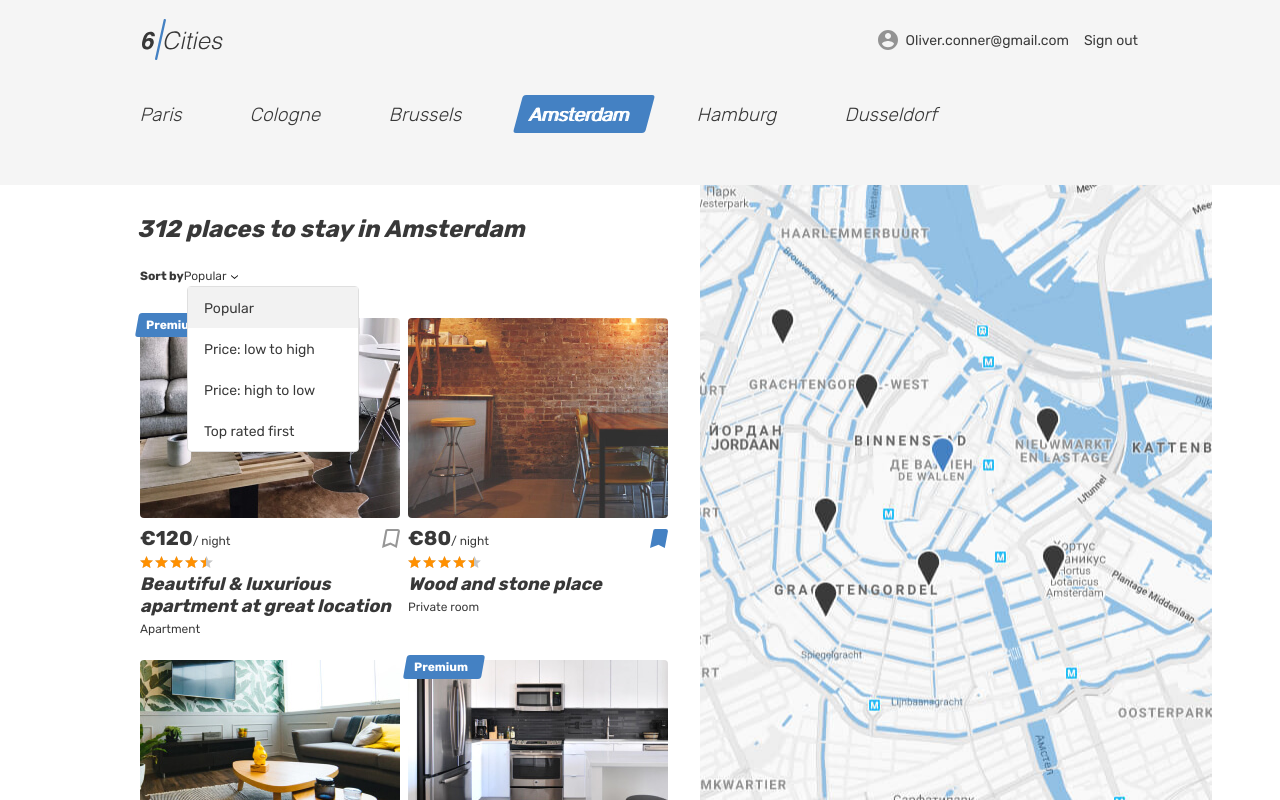
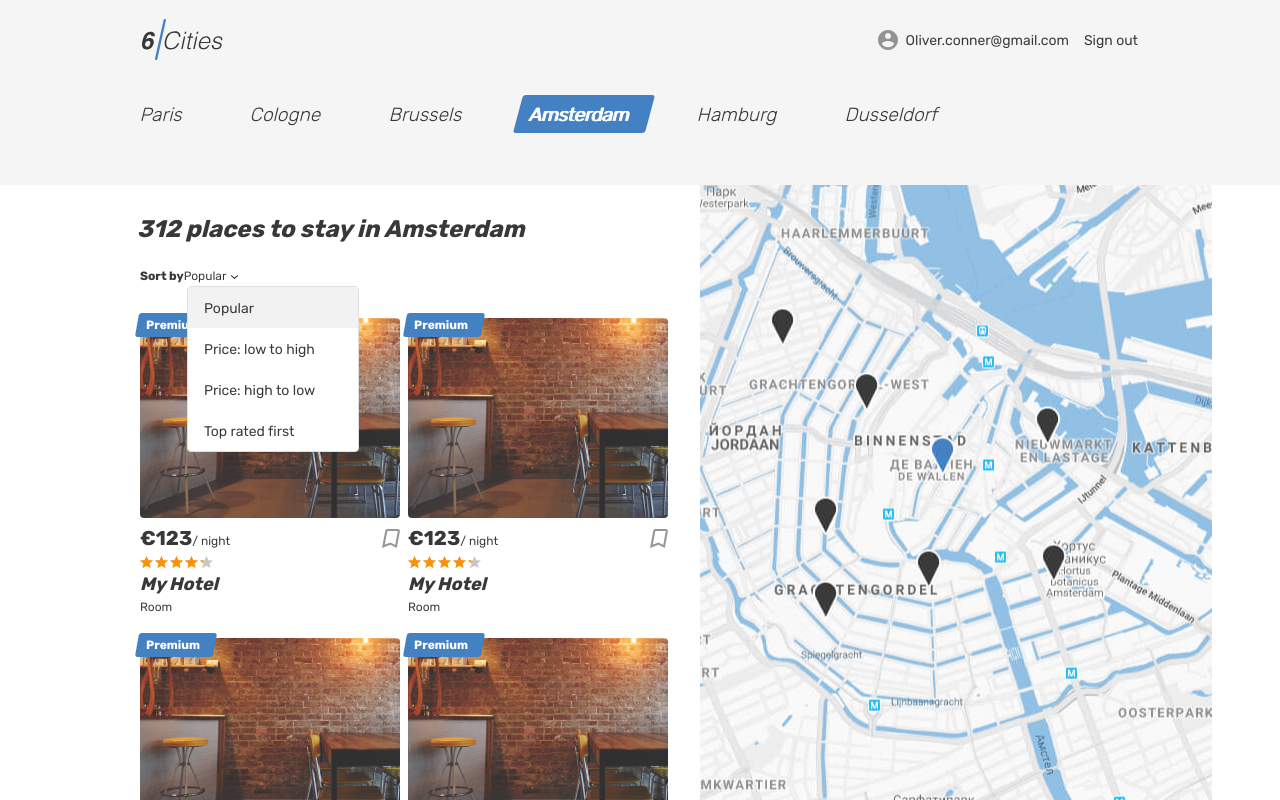
Before and after one commit to talexden/1679727-six-cities-8, a React (Create React App) app in the folder project/: page / in a window 1280 px wide. Built offline with nearby package versions, Linux system fonts and the light colour scheme.

Commit message:
2.11.3 подключает компонент карточки

```diff
--- a/project/src/components/app/app.tsx
+++ b/project/src/components/app/app.tsx
@@ -1,12 +1,19 @@
 import MainScreen from '../main-screen/main-screen';
 
-type AppScreenProps = {
-  rating: number;
+type AppProps = {
+  host: {
+    rating: number;
+    isPremium: boolean,
+    price : number,
+    title: string,
+    type: string,
+    previewImage: string,
+  },
 }
 
-function App(hotel: AppScreenProps): JSX.Element {
+function App(data: AppProps): JSX.Element {
   return (
-    <MainScreen rating = {hotel.rating}/>
+    <MainScreen host={data.host}/>
   );
 }
 
--- a/project/src/components/main-screen/main-screen.tsx
+++ b/project/src/components/main-screen/main-screen.tsx
@@ -1,12 +1,17 @@
+import PlaceCardScreen from '../place-card-component/place-card-component';
+
 type MainScreenProps = {
-  rating: number;
+  host: {
+    rating: number;
+    isPremium: boolean,
+    price : number,
+    title: string,
+    type: string,
+    previewImage: string,
+  },
 }
 
-function MainScreen(hotel: MainScreenProps): JSX.Element {
-  const ratingStyle = {
-    width: `${hotel.rating * 20}%`,
-  };
-
+function MainScreen(data: MainScreenProps): JSX.Element {
   return (
     <div className="page page--gray page--main">
       <header className="header">
@@ -96,171 +101,11 @@ function MainScreen(hotel: MainScreenProps): JSX.Element {
                 </ul>
               </form>
               <div className="cities__places-list places__list tabs__content">
-                <article className="cities__place-card place-card">
-                  <div className="place-card__mark">
-                    <span>Premium</span>
-                  </div>
-                  <div className="cities__image-wrapper place-card__image-wrapper">
-                    <a href="#">
-                      <img className="place-card__image" src="img/apartment-01.jpg" width="260" height="200" alt="Place image" />
-                    </a>
-                  </div>
-                  <div className="place-card__info">
-                    <div className="place-card__price-wrapper">
-                      <div className="place-card__price">
-                        <b className="place-card__price-value">&euro;120</b>
-                        <span className="place-card__price-text">&#47;&nbsp;night</span>
-                      </div>
-                      <button className="place-card__bookmark-button button" type="button">
-                        <svg className="place-card__bookmark-icon" width="18" height="19">
-                          <use href="#icon-bookmark"></use>
-                        </svg>
-                        <span className="visually-hidden">To bookmarks</span>
-                      </button>
-                    </div>
-                    <div className="place-card__rating rating">
-                      <div className="place-card__stars rating__stars">
-                        <span style={ratingStyle}></span>
-                        <span className="visually-hidden">Rating</span>
-                      </div>
-                    </div>
-                    <h2 className="place-card__name">
-                      <a href="#">Beautiful &amp; luxurious apartment at great location</a>
-                    </h2>
-                    <p className="place-card__type">Apartment</p>
-                  </div>
-                </article>
-
-                <article className="cities__place-card place-card">
-                  <div className="cities__image-wrapper place-card__image-wrapper">
-                    <a href="#">
-                      <img className="place-card__image" src="img/room.jpg" width="260" height="200" alt="Place image" />
-                    </a>
-                  </div>
-                  <div className="place-card__info">
-                    <div className="place-card__price-wrapper">
-                      <div className="place-card__price">
-                        <b className="place-card__price-value">&euro;80</b>
-                        <span className="place-card__price-text">&#47;&nbsp;night</span>
-                      </div>
-                      <button className="place-card__bookmark-button place-card__bookmark-button--active button" type="button">
-                        <svg className="place-card__bookmark-icon" width="18" height="19">
-                          <use href="#icon-bookmark"></use>
-                        </svg>
-                        <span className="visually-hidden">In bookmarks</span>
-                      </button>
-                    </div>
-                    <div className="place-card__rating rating">
-                      <div className="place-card__stars rating__stars">
-                        <span style={ratingStyle}></span>
-                        <span className="visually-hidden">Rating</span>
-                      </div>
-                    </div>
-                    <h2 className="place-card__name">
-                      <a href="#">Wood and stone place</a>
-                    </h2>
-                    <p className="place-card__type">Private room</p>
-                  </div>
-                </article>
-
-                <article className="cities__place-card place-card">
-                  <div className="cities__image-wrapper place-card__image-wrapper">
-                    <a href="#">
-                      <img className="place-card__image" src="img/apartment-02.jpg" width="260" height="200" alt="Place image" />
-                    </a>
-                  </div>
-                  <div className="place-card__info">
-                    <div className="place-card__price-wrapper">
-                      <div className="place-card__price">
-                        <b className="place-card__price-value">&euro;132</b>
-                        <span className="place-card__price-text">&#47;&nbsp;night</span>
-                      </div>
-                      <button className="place-card__bookmark-button button" type="button">
-                        <svg className="place-card__bookmark-icon" width="18" height="19">
-                          <use href="#icon-bookmark"></use>
-                        </svg>
-                        <span className="visually-hidden">To bookmarks</span>
-                      </button>
-                    </div>
-                    <div className="place-card__rating rating">
-                      <div className="place-card__stars rating__stars">
-                        <span style={ratingStyle}></span>
-                        <span className="visually-hidden">Rating</span>
-                      </div>
-                    </div>
-                    <h2 className="place-card__name">
-                      <a href="#">Canal View Prinsengracht</a>
-                    </h2>
-                    <p className="place-card__type">Apartment</p>
-                  </div>
-                </article>
-
-                <article className="cities__place-card place-card">
-                  <div className="place-card__mark">
-                    <span>Premium</span>
-                  </div>
-                  <div className="cities__image-wrapper place-card__image-wrapper">
-                    <a href="#">
-                      <img className="place-card__image" src="img/apartment-03.jpg" width="260" height="200" alt="Place image" />
-                    </a>
-                  </div>
-                  <div className="place-card__info">
-                    <div className="place-card__price-wrapper">
-                      <div className="place-card__price">
-                        <b className="place-card__price-value">&euro;180</b>
-                        <span className="place-card__price-text">&#47;&nbsp;night</span>
-                      </div>
-                      <button className="place-card__bookmark-button button" type="button">
-                        <svg className="place-card__bookmark-icon" width="18" height="19">
-                          <use href="#icon-bookmark"></use>
-                        </svg>
-                        <span className="visually-hidden">To bookmarks</span>
-                      </button>
-                    </div>
-                    <div className="place-card__rating rating">
-                      <div className="place-card__stars rating__stars">
-                        <span style={ratingStyle}></span>
-                        <span className="visually-hidden">Rating</span>
-                      </div>
-                    </div>
-                    <h2 className="place-card__name">
-                      <a href="#">Nice, cozy, warm big bed apartment</a>
-                    </h2>
-                    <p className="place-card__type">Apartment</p>
-                  </div>
-                </article>
-
-                <article className="cities__place-card place-card">
-                  <div className="cities__image-wrapper place-card__image-wrapper">
-                    <a href="#">
-                      <img className="place-card__image" src="img/room.jpg" width="260" height="200" alt="Place image" />
-                    </a>
-                  </div>
-                  <div className="place-card__info">
-                    <div className="place-card__price-wrapper">
-                      <div className="place-card__price">
-                        <b className="place-card__price-value">&euro;80</b>
-                        <span className="place-card__price-text">&#47;&nbsp;night</span>
-                      </div>
-                      <button className="place-card__bookmark-button place-card__bookmark-button--active button" type="button">
-                        <svg className="place-card__bookmark-icon" width="18" height="19">
-                          <use href="#icon-bookmark"></use>
-                        </svg>
-                        <span className="visually-hidden">In bookmarks</span>
-                      </button>
-                    </div>
-                    <div className="place-card__rating rating">
-                      <div className="place-card__stars rating__stars">
-                        <span style={ratingStyle}></span>
-                        <span className="visually-hidden">Rating</span>
-                      </div>
-                    </div>
-                    <h2 className="place-card__name">
-                      <a href="#">Wood and stone place</a>
-                    </h2>
-                    <p className="place-card__type">Private room</p>
-                  </div>
-                </article>
+                {PlaceCardScreen(data.host)}
+                {PlaceCardScreen(data.host)}
+                {PlaceCardScreen(data.host)}
+                {PlaceCardScreen(data.host)}
+                {PlaceCardScreen(data.host)}
               </div>
             </section>
             <div className="cities__right-section">
--- a/project/src/components/place-card-component/place-card-component.tsx
+++ b/project/src/components/place-card-component/place-card-component.tsx
@@ -1,29 +1,29 @@
-type placeCardScreenProps = {
+type PlaceCardScreenProps = {
   rating: number;
-  is_premium: boolean,
+  isPremium: boolean,
   price : number,
   title: string,
   type: string,
-  preview_image: string,
+  previewImage: string,
 }
 
-const premiumMarker =
+const premiumMarker = (
   <div className="place-card__mark">
     <span>Premium</span>
   </div>
-;
+);
 
-function placeCardScreen(host: placeCardScreenProps): JSX.Element {
+function PlaceCardScreen(host: PlaceCardScreenProps): JSX.Element {
   const ratingStyle = {
     width: `${host.rating * 20}%`,
   };
 
   return (
     <article className="cities__place-card place-card">
-      {host.is_premium ? premiumMarker : ''}
+      {host.isPremium ? premiumMarker : ''}
       <div className="cities__image-wrapper place-card__image-wrapper">
         <a href="#">
-          <img className="place-card__image" src={host.preview_image} width="260" height="200" alt="Place image" />
+          <img className="place-card__image" src={host.previewImage} width="260" height="200" alt="Place image" />
         </a>
       </div>
       <div className="place-card__info">
@@ -54,4 +54,4 @@ function placeCardScreen(host: placeCardScreenProps): JSX.Element {
   );
 }
 
-export default placeCardScreen;
+export default PlaceCardScreen;
--- a/project/src/index.tsx
+++ b/project/src/index.tsx
@@ -2,12 +2,19 @@ import React from 'react';
 import ReactDOM from 'react-dom';
 import App from './components/app/app';
 
-const TEMPORARY_HOTEL = {
-  rating: 4.5,
+const TEMPORARY_DATA = {
+  host: {
+    rating: 4.3,
+    isPremium: true,
+    price : 123,
+    title: 'My Hotel',
+    type: 'Room',
+    previewImage: 'img/room.jpg',
+  },
 };
 
 ReactDOM.render(
   <React.StrictMode>
-    <App rating={TEMPORARY_HOTEL.rating}/>
+    <App host={TEMPORARY_DATA.host}/>
   </React.StrictMode>,
   document.getElementById('root'));
```
